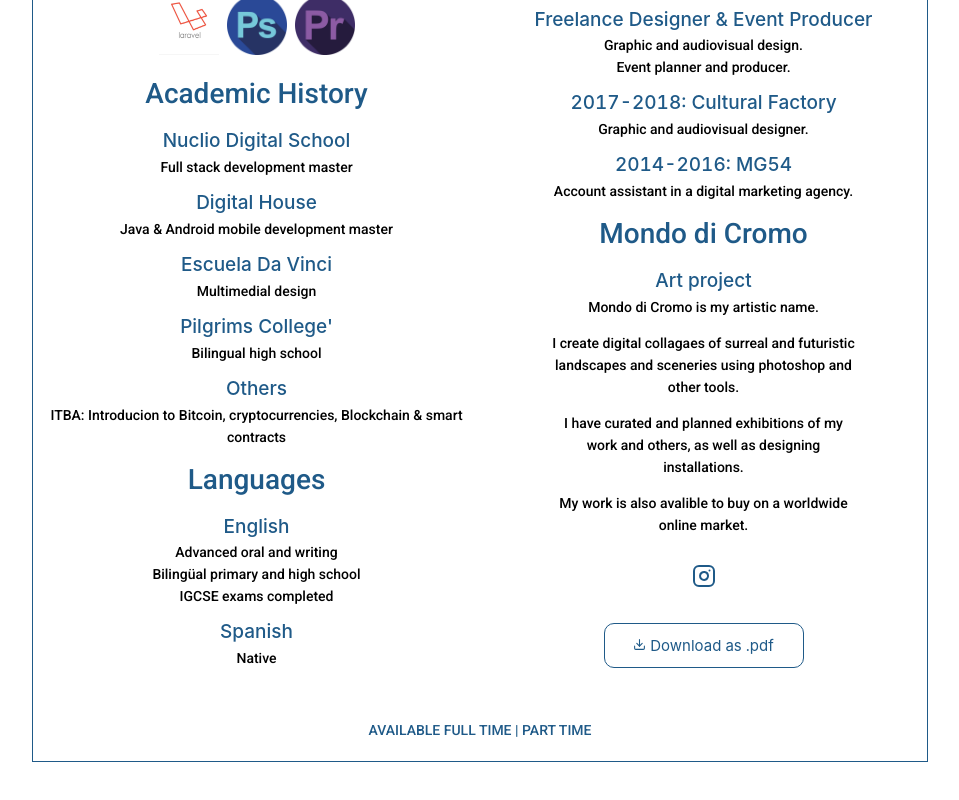
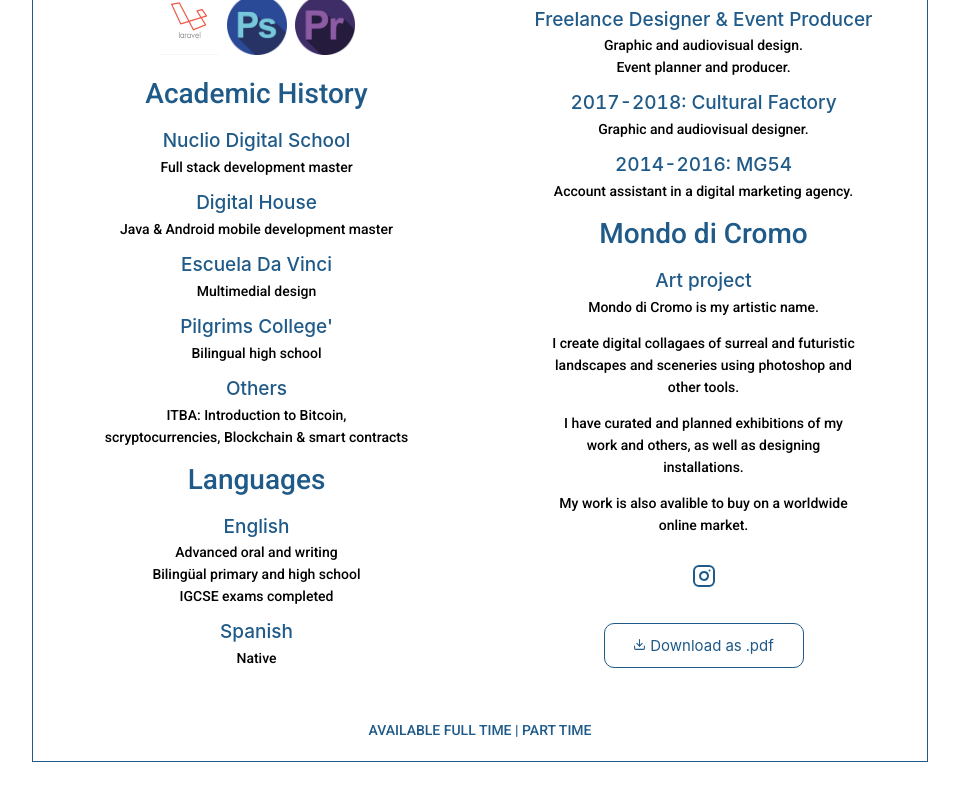
Before and after one commit to MarcosIraola/cv, a React (Create React App) app: page / in a window 1280 px wide. Shown: the part 750-1550 px from the top of the page, without its empty margins (160-1119 px from the left). Built offline with nearby package versions, Linux system fonts and the light colour scheme.

Commit message:
correcion otrografica

```diff
--- a/src/components/academic/academic.view.js
+++ b/src/components/academic/academic.view.js
@@ -23,7 +23,7 @@ const AcademicHistory = ({idioma}) => {
             <span>Bilingual high school</span>
 
             <h2>Others</h2>
-            <span>ITBA: Introducion to Bitcoin, cryptocurrencies, Blockchain & smart contracts</span>
+            <span>ITBA: Introduction to Bitcoin, <br></br> scryptocurrencies, Blockchain & smart contracts</span>
             </>
             :
             <>
```
